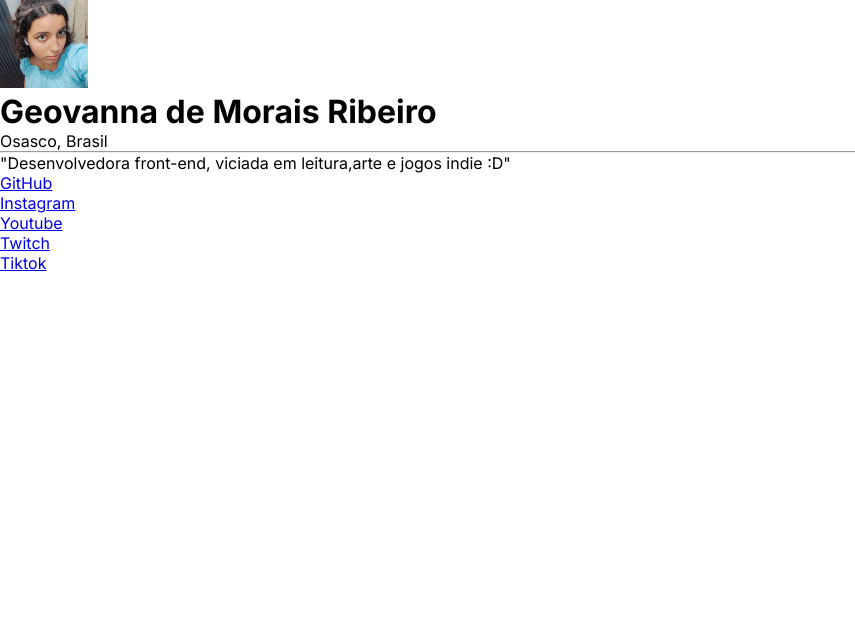
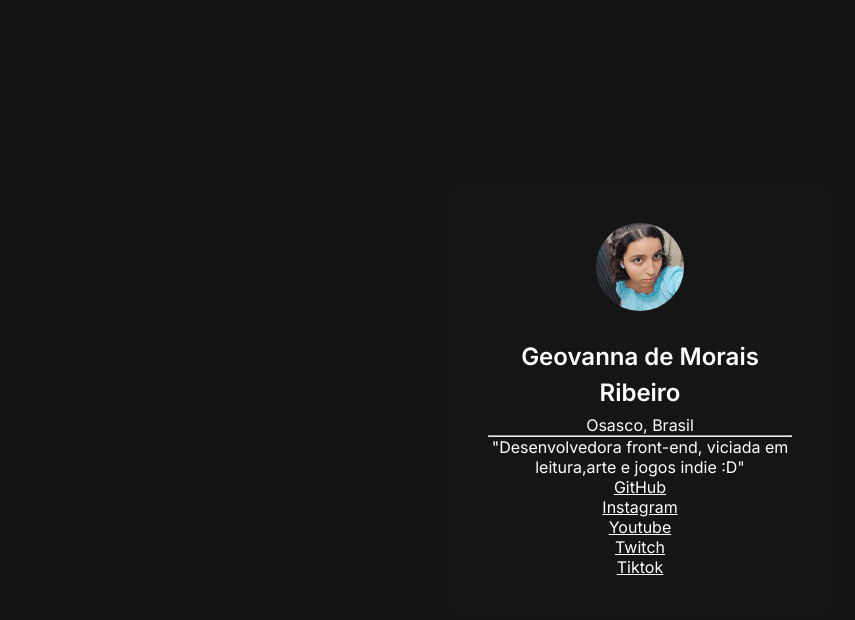
Before and after one commit to GeovannaMorais12BEMETI/Projeto--Meus-Links, a plain HTML site: page index.html in a window 1280 px wide. Shown: the whole page, without its empty margins (0-855 px from the left). Drawn offline with Linux system fonts and the light colour scheme.

Commit message:
continuação do CSS e alteração de um paragrafo do HTML para strong

```diff
--- a/style.css
+++ b/style.css
@@ -5,3 +5,45 @@
     font-family: "Inter", sans-serif;
 
 }
+
+body {
+
+    background-color: #141414;
+    height: 100vh;
+    display: flex;
+    justify-content: center;
+    align-items: center;
+
+}
+
+div {
+
+    background-color: #1F1F1F1F;
+    width: 384px;
+    padding: 40px;
+    text-align: center;
+    border-radius: 12px;
+
+}
+
+div img {
+
+    border-radius: 50%;
+    margin-bottom: 24px;
+
+}
+
+div h1 {
+
+    font-size: 24px;
+    line-height: 36px;
+    font-weight: 600;
+    margin-bottom: 4px;
+
+}
+
+h1, p, a {
+
+    color: #fff;
+
+}
```
